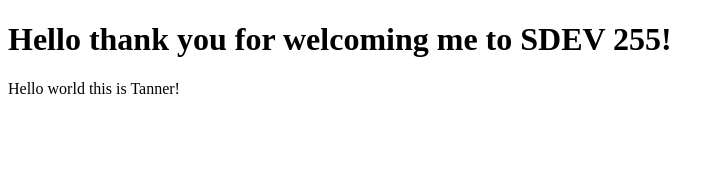
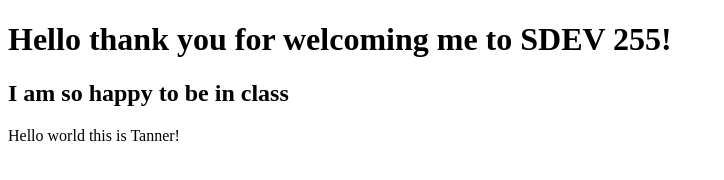
Before and after one commit to Tanman75/Tanner-s-Safe-place, a plain HTML site: page index.html in a window 1280 px wide. Shown: the whole page, without its empty margins (0-724 px from the left). Drawn offline with Linux system fonts and the light colour scheme.

Commit message:
I added an H2 tag that says happy to be in class - TH

```diff
--- a/index.html
+++ b/index.html
@@ -10,14 +10,10 @@
 
 <body>
   <h1>Hello thank you for welcoming me to SDEV 255!</h1>
+  <h2>I am so happy to be in class</h2>
   <p>Hello world this is Tanner!</p>
   <script src="script.js"></script>
 
-  <!--
-  This script places a badge on your repl's full-browser view back to your repl's cover
-  page. Try various colors for the theme: dark, light, red, orange, yellow, lime, green,
-  teal, blue, blurple, magenta, pink!
-  -->
   <script src="https://replit.com/public/js/replit-badge-v2.js" theme="dark" position="bottom-right"></script>
 </body>
 
```
